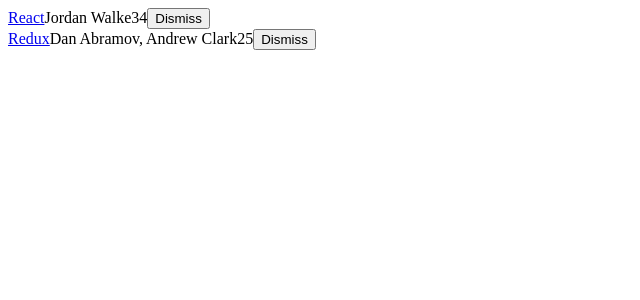
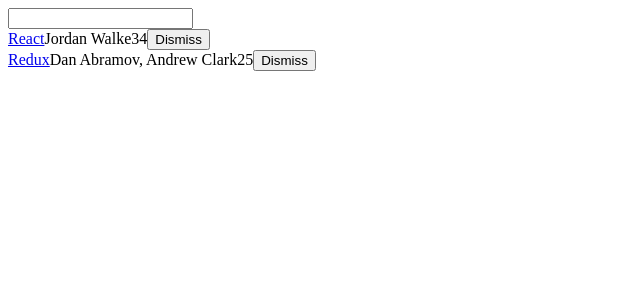
Before and after one commit to vlad-bezden/the-road-to-learn-react, a React app: page / in a window 1280 px wide. Shown: the top 300 px of the page, without its empty margins (0-640 px from the left). Built offline with nearby package versions, Linux system fonts and the light colour scheme.

Commit message:
Finished 'Interactions with Forms and Events' chapter

```diff
--- a/src/App.js
+++ b/src/App.js
@@ -19,6 +19,9 @@
     },
 ]
 
+const isSearched = searchTerm => item =>
+    item.title.toLowerCase().includes(searchTerm.toLowerCase())
+
 class App extends Component {
 
     constructor(props) {
@@ -26,21 +29,31 @@
 
         this.state = {
             list: list,
+            searchTerm: '',
         }
 
+        this.onSearchChange = this.onSearchChange.bind(this)
         this.onDismiss = this.onDismiss.bind(this)
+    }
+
+    onSearchChange(event) {
+        this.setState({ searchTerm: event.target.value })
     }
 
     onDismiss(id) {
         const isNodId = item => item.objectID !== id
         const updatedList = this.state.list.filter(isNodId)
-        this.setState({list: updatedList})
+        this.setState({ list: updatedList })
     }
 
     render() {
         return (
             <div>
-                {this.state.list.map(item =>
+                <form>
+                    <input type='text'
+                        onChange={this.onSearchChange} />
+                </form>
+                {this.state.list.filter(isSearched(this.state.searchTerm)).map(item =>
                     <div key={item.objectID}>
                         <span>
                             <a href={item.url}>{item.title}</a>
```
